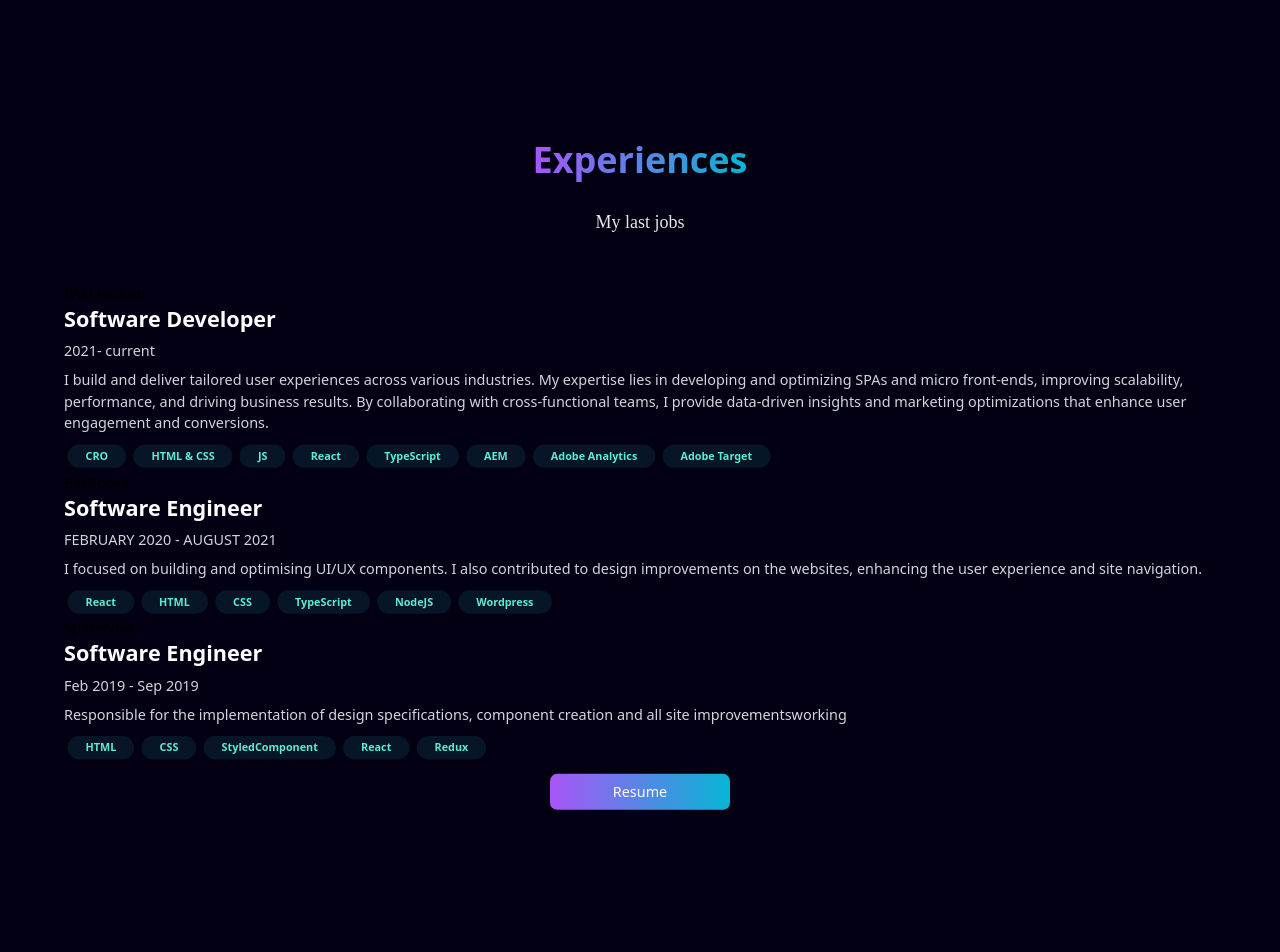
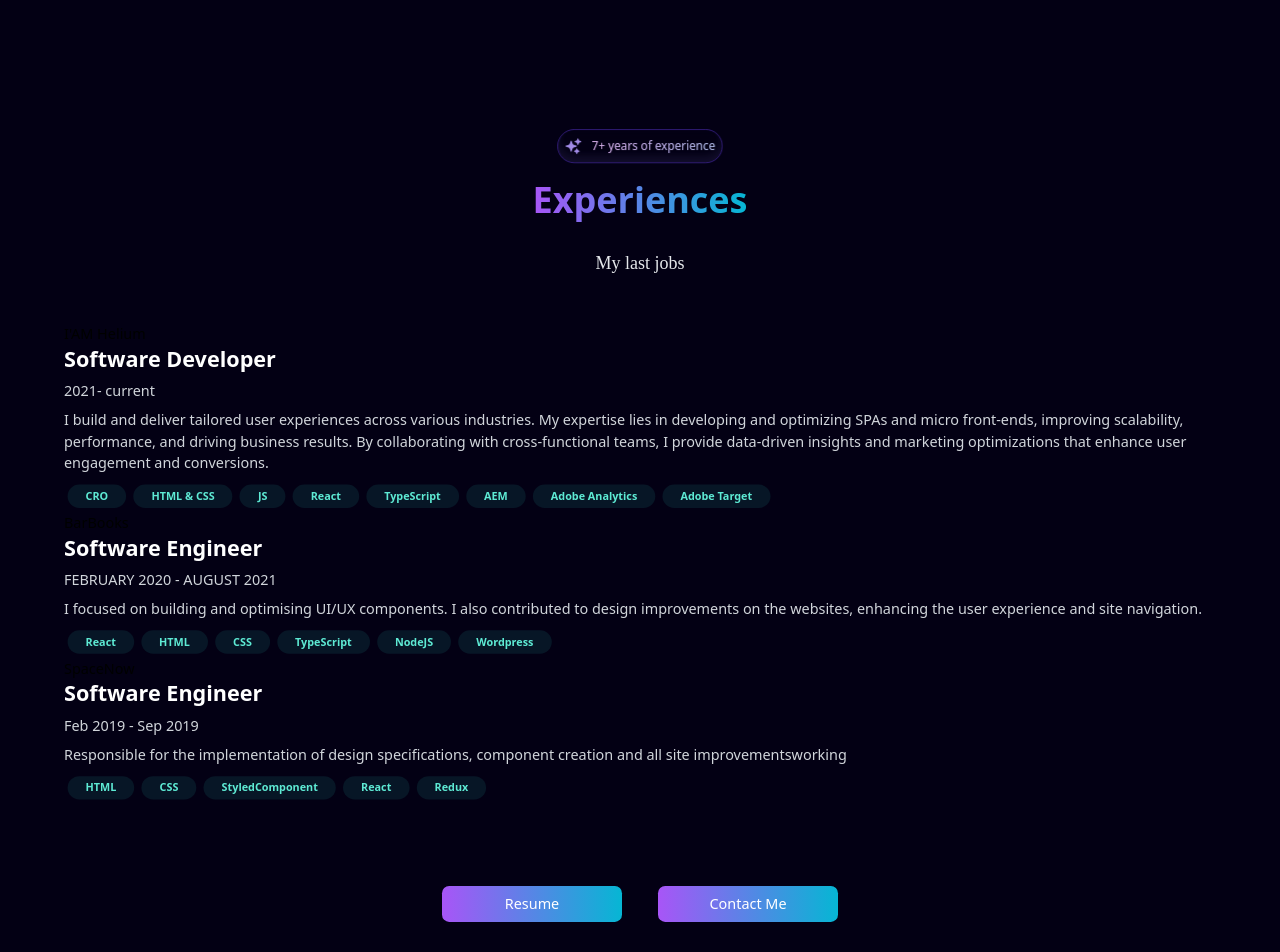
Before and after one commit to rafacore/portfolio, a Next.js app: page / in a window 1280 px wide. Shown: the part 1800-2752 px from the top of the page. Built offline with nearby package versions, Linux system fonts and the light colour scheme; a web font is replaced by a local one.

Commit message:
update experience section

```diff
--- a/app/components/main/Experience.tsx
+++ b/app/components/main/Experience.tsx
@@ -11,11 +11,12 @@ const Experience = () => {
       className="flex flex-col items-center justify-center gap-3 h-full relative overflow-hidden py-20"
       style={{ transform: "scale(0.9)" }}
     >
-      <TitleSection title="Experiences" subTitle="My last jobs" />
+      <TitleSection title="Experiences" subTitle="My last jobs" featuredText="7+ years of experience"/>
       <TimeLine />
 
-      <div className="flex w-full items-center justify-center">
-        <Button label="Resume" />
+      <div className="flex w-full items-center justify-center gap-10 mt-20">
+        <Button label="Resume " />
+        <Button label="Contact Me" />
       </div>
     </section>
   );
```
